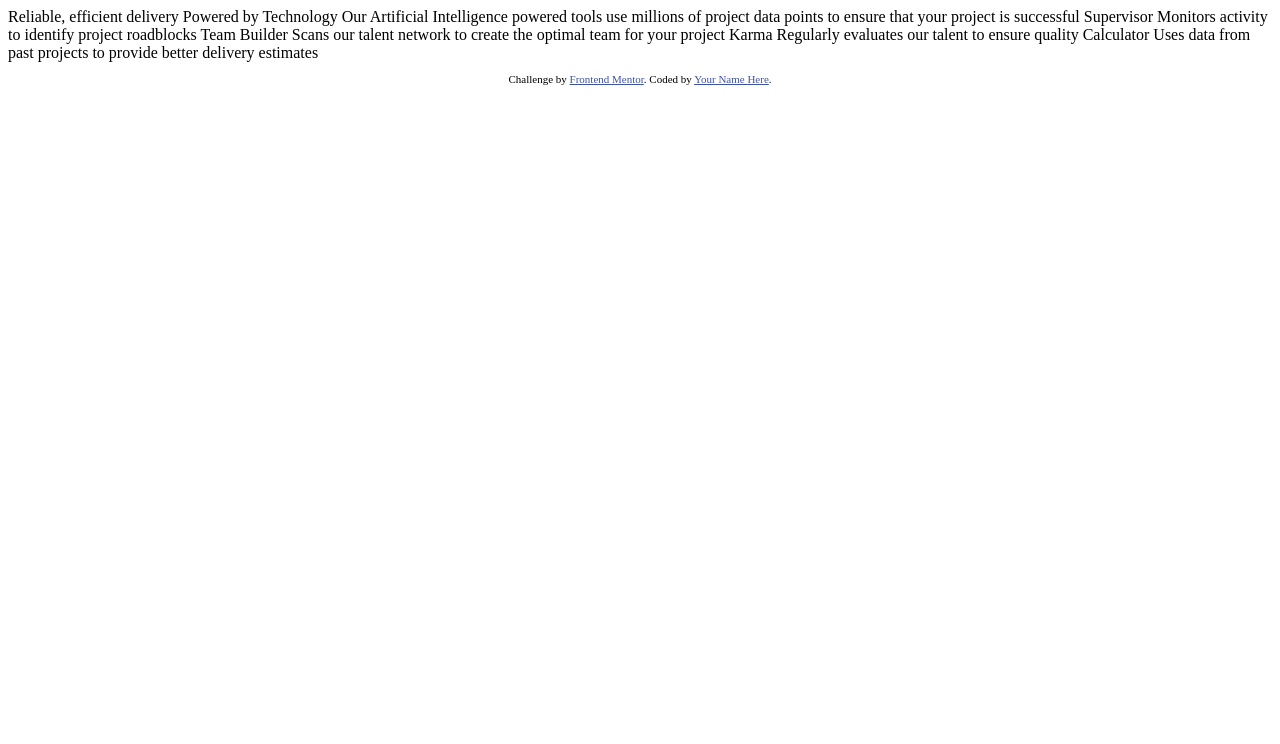
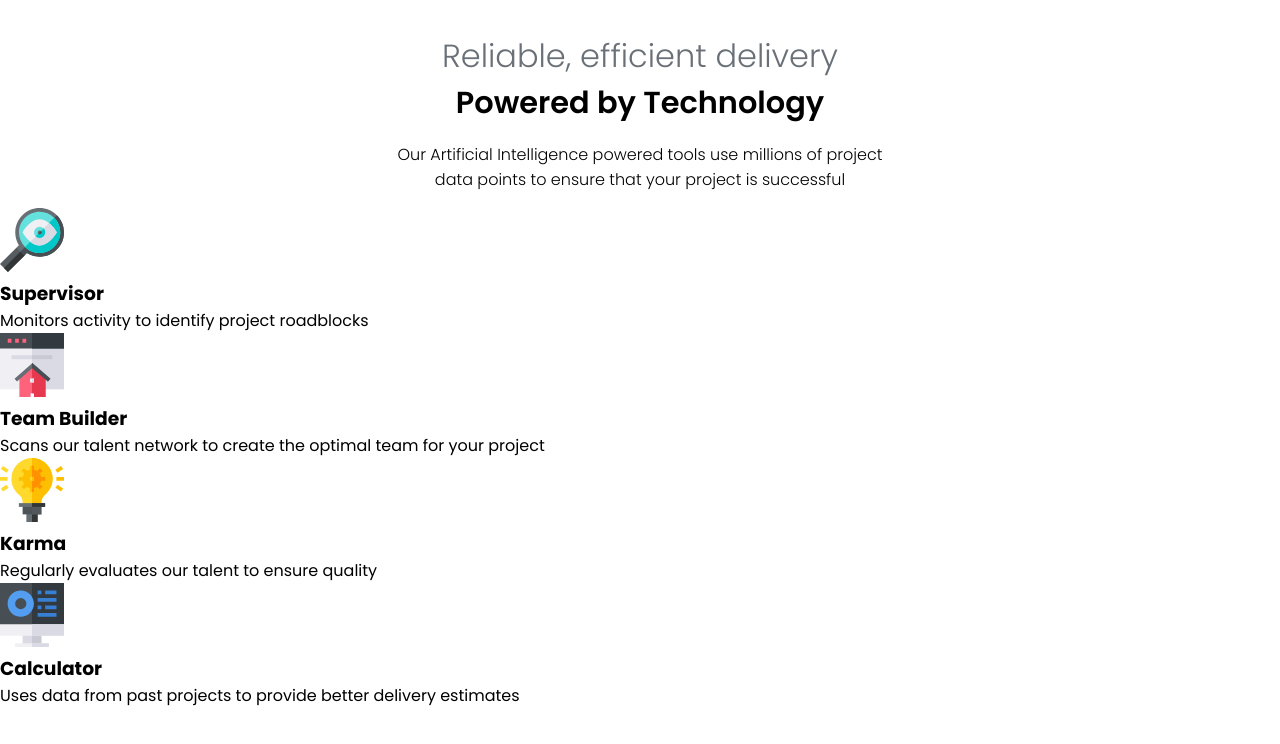
Before and after one commit to srsanjaykumar/four_card_feature_section, a plain HTML site: page index.html in a window 1280 px wide. Drawn offline with Linux system fonts and the light colour scheme; a web font is replaced by a local one.

Commit message:
header part p color pending

```diff
--- a/index.html
+++ b/index.html
@@ -1,45 +1,55 @@
 <!DOCTYPE html>
 <html lang="en">
+
 <head>
   <meta charset="UTF-8">
-  <meta name="viewport" content="width=device-width, initial-scale=1.0"> <!-- displays site properly based on user's device -->
+  <meta name="viewport" content="width=device-width, initial-scale=1.0">
+  <!-- displays site properly based on user's device -->
 
   <link rel="icon" type="image/png" sizes="32x32" href="./images/favicon-32x32.png">
 
   <title>Frontend Mentor | Four card feature section</title>
+  <link rel="stylesheet" href="style.css">
+</head>
 
-  <!-- Feel free to remove these styles or customise in your own stylesheet 👍 -->
-  <style>
-    .attribution { font-size: 11px; text-align: center; }
-    .attribution a { color: hsl(228, 45%, 44%); }
-  </style>
-</head>
 <body>
+  <div class="main">
+    <header>
+      <p>Reliable, efficient delivery</p>
+      <h2>Powered by Technology</h2>
+      <p>Our Artificial Intelligence powered tools use millions of project data points
+        to ensure that your project is successful</p>
+    </header>
+    <section>
+      <div class="card">
+        <img src="./images/icon-supervisor.svg" alt="Supervisor Icon">
+        <h3>Supervisor</h3>
+        <p>Monitors activity to identify project roadblocks</p>
+      </div>
+      <div class="middle">
 
-  Reliable, efficient delivery
-  Powered by Technology
+        <div class="card">
+          <img src="./images/icon-team-builder.svg" alt="Team Builder Icon">
+          <h3>Team Builder</h3>
+          <p>Scans our talent network to create the optimal team for your project</p>
+        </div>
 
-  Our Artificial Intelligence powered tools use millions of project data points
-  to ensure that your project is successful
+        <div class="card">
+          <img src="./images/icon-karma.svg" alt="Karma Icon">
+          <h3>Karma</h3>
+          <p>Regularly evaluates our talent to ensure quality</p>
+        </div>
+      </div>
 
-  Supervisor
-  Monitors activity to identify project roadblocks
+      <div class="card">
+        <img src="./images/icon-calculator.svg" alt="Calculator Icon">
+        <h3>Calculator</h3>
+        <p>Uses data from past projects to provide better delivery estimates</p>
+      </div>
+    </section>
 
-  Team Builder
-  Scans our talent network to create the optimal team for your project
+  </div>
 
-  Karma
-  Regularly evaluates our talent to ensure quality
+</body>
 
-  Calculator
-  Uses data from past projects to provide better delivery estimates
-
-
-  <footer>
-    <p class="attribution">
-      Challenge by <a href="https://www.frontendmentor.io?ref=challenge" target="_blank">Frontend Mentor</a>.
-      Coded by <a href="#">Your Name Here</a>.
-    </p>
-  </footer>
-</body>
 </html>
--- /dev/null
+++ b/style.css
@@ -0,0 +1,43 @@
+@import url('https://fonts.googleapis.com/css2?family=Big+Shoulders:opsz,wght@10..72,100..900&family=Figtree:ital,wght@0,300..900;1,300..900&family=Fraunces:ital,opsz,wght@0,9..144,100..900;1,9..144,100..900&family=Inter:ital,opsz,wght@0,14..32,100..900;1,14..32,100..900&family=Karla:ital,wght@0,200..800;1,200..800&family=Kumbh+Sans:wght@100..900&family=League+Spartan:wght@100..900&family=Lexend+Deca:wght@100..900&family=Manrope:wght@200..800&family=Open+Sans:ital,wght@0,300..800;1,300..800&family=Outfit:wght@100..900&family=Poppins:ital,wght@0,100;0,200;0,300;0,400;0,500;0,600;0,700;0,800;0,900;1,100;1,200;1,300;1,400;1,500;1,600;1,700;1,800;1,900&family=Red+Hat+Display:ital,wght@0,300..900;1,300..900&family=Young+Serif&display=swap');
+
+
+*{
+    margin: 0;
+    padding: 0;
+    box-sizing: border-box;
+}
+
+:root {
+    --red: hsl(0, 78%, 62%);
+    --cyan: hsl(180, 62%, 55%);
+    --orange: hsl(34, 97%, 64%);
+    --blue: hsl(212, 86%, 64%);
+    --grey-500: hsl(234, 12%, 34%);
+    --grey-400: hsl(212, 6%, 44%);
+    --white: hsl(0, 0%, 100%);
+}
+
+body{
+    font-family: "Poppins", sans-serif;
+    width: 100vw;
+    height: 100vh;
+}
+
+header{
+    margin-top: 2rem;
+    text-align: center;
+}
+header p:nth-child(1){
+    font-size: 2rem;
+    color: var(--grey-400);
+    font-weight: 300;
+}
+header h2 {
+    font-size: 1.9rem;
+    font-weight:600;
+}
+header p:nth-child(3){
+    font-size: 1rem;
+    font-weight: 300;
+    padding: 1rem 30vw;
+}
```
